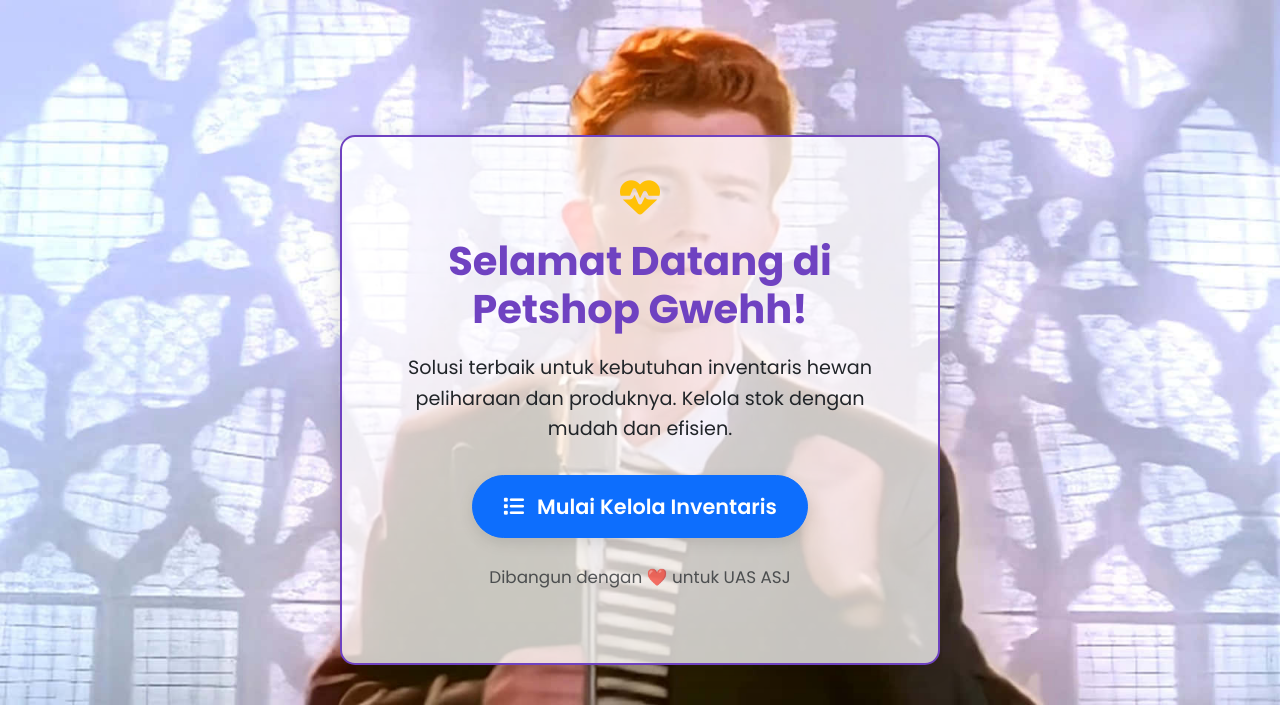
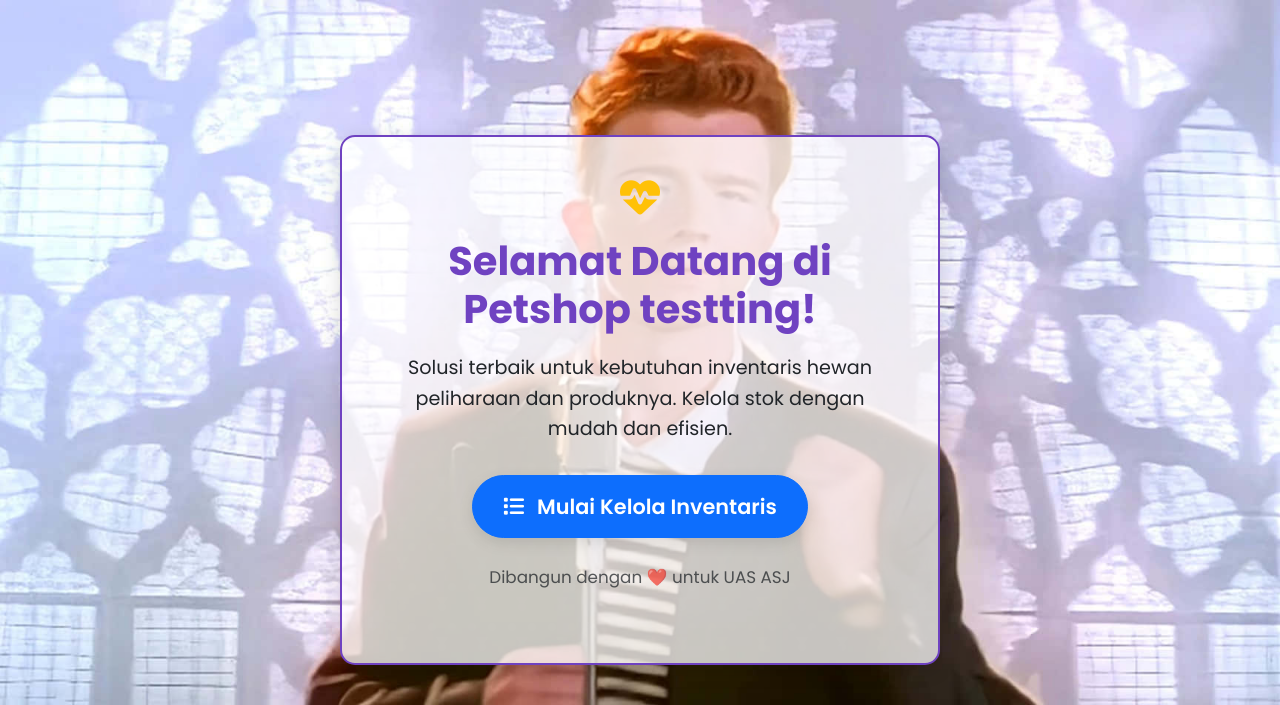
Before and after one commit to MuhammadFiras/Petshop-, a Flask app: page / in a window 1280 px wide. Shown: the top 705 px of the page. Run offline with Flask 3, Linux system fonts and the light colour scheme; some libraries are stand-ins or nearby versions.

Commit message:
testing 5

```diff
--- a/templates/welcome.html
+++ b/templates/welcome.html
@@ -88,7 +88,7 @@
         <div class="paw-pattern"></div>
         <div class="content-wrapper">
             <i class="fas fa-heartbeat icon-large"></i>
-            <h1>Selamat Datang di <br>Petshop Gwehh!</h1>
+            <h1>Selamat Datang di <br>Petshop testting!</h1>
             <p>Solusi terbaik untuk kebutuhan inventaris hewan peliharaan dan produknya. Kelola stok dengan mudah dan efisien.</p>
             <a href="{{ url_for('index') }}" class="btn btn-primary btn-lg">
                 <i class="fas fa-list me-2"></i> Mulai Kelola Inventaris
```
